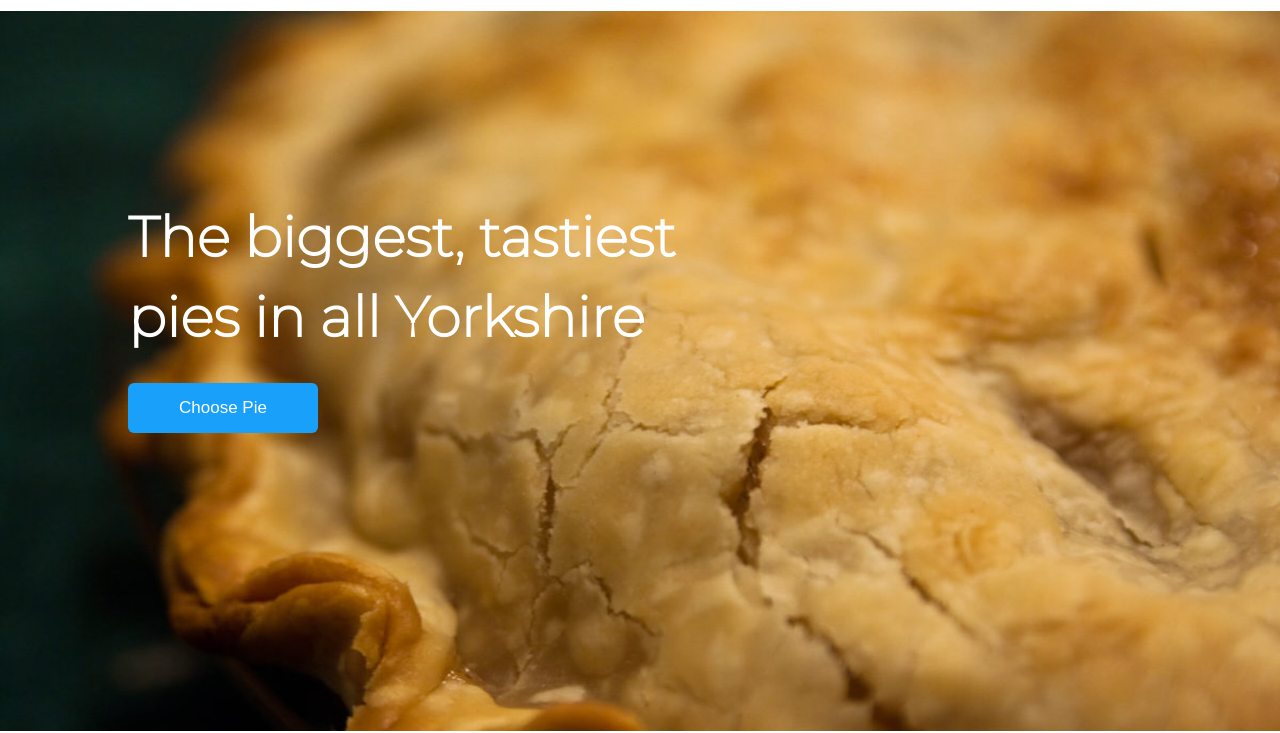
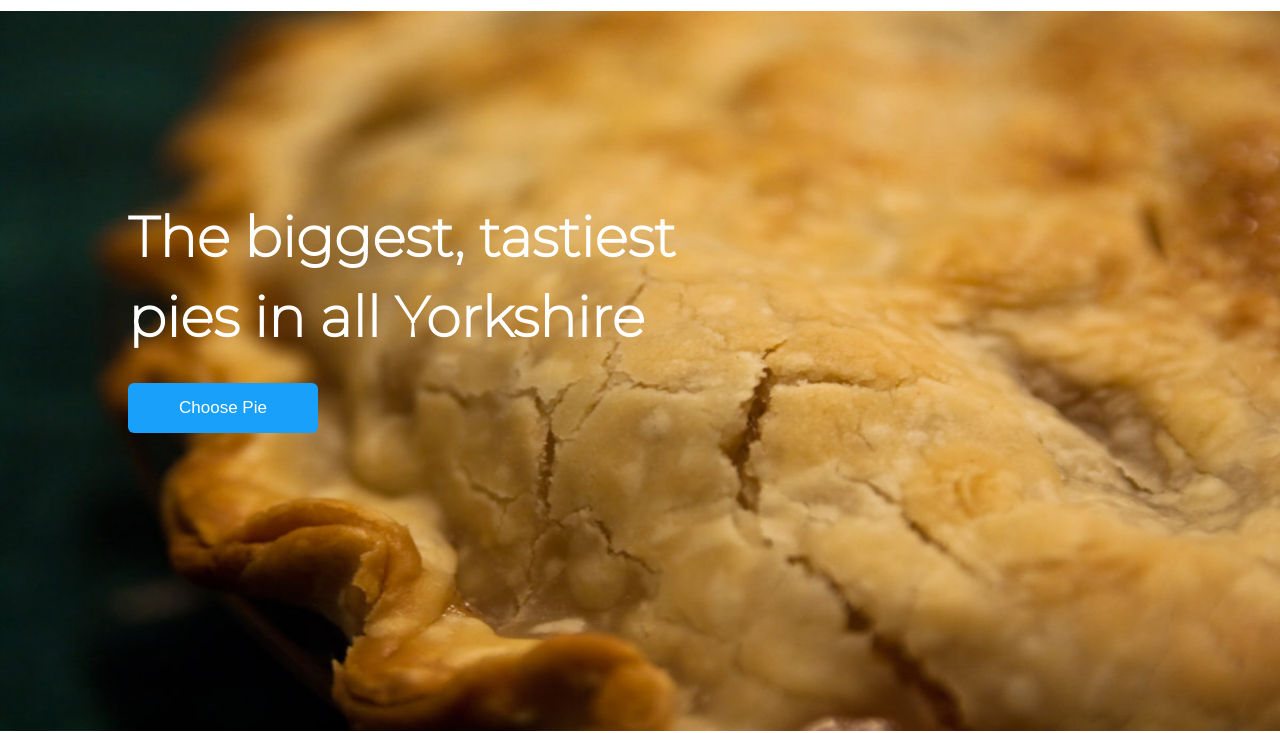
Before and after one commit to MatthewGarner/restaurant-page, a plain HTML site: page index.html in a window 1280 px wide. Shown: the part 89-822 px from the top of the page. Drawn offline with Linux system fonts and the light colour scheme; files whose address does not match are found by name.

Commit message:
re-size image

```diff
--- a/styles/global-style.css
+++ b/styles/global-style.css
@@ -1,5 +1,6 @@
 * {
     box-sizing: border-box;
+    max-width: 100 vw;
 }
 
 body {
@@ -118,7 +119,7 @@ ul {
 #hero-area {
     background-image: url('./imgs/hero-image.jpg');
     background-repeat: no-repeat;
-    background-size: 100vw 100vh;
+    background-size: 100% 100%;
     height: 90vh;
     left: 0;
     right: 0;
```
